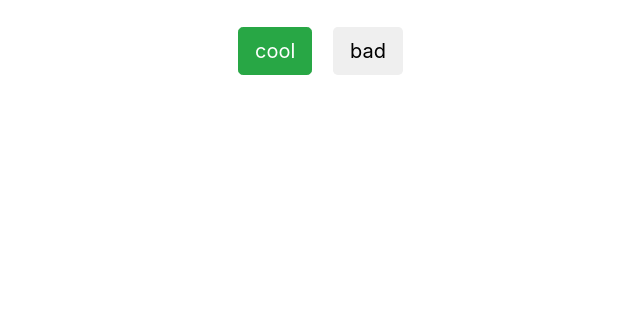
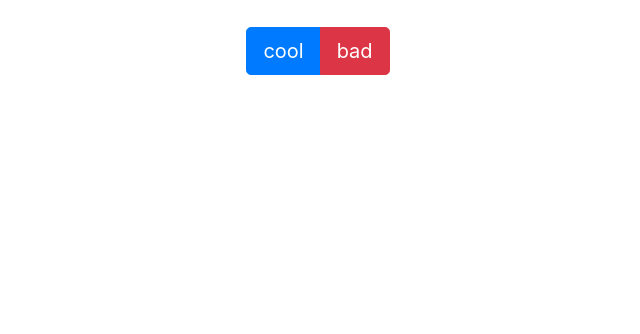
Before and after one commit to dashimaki360/Video-Stream, a Flask app: page / in a window 1280 px wide. Shown: the part 466-800 px from the top of the page, without its empty margins (322-962 px from the left). Run offline with Flask 2, Linux system fonts and the light colour scheme; parts of the project's set-up code (start-up, migrations or seed data) failed here and were passed over; some libraries are stand-ins or nearby versions.

Commit message:
modifi index cool bad button

```diff
--- a/templates/index.html
+++ b/templates/index.html
@@ -19,12 +19,12 @@
         </div>
       </div>
 
-      <div class="row pt-5">
-        <div class="col-lg-1 offset-lg-5 text-center">
-          <button class="btn btn-lg btn-success" onclick="location.href='{{ url_for('good_btn') }}'">cool</button>
-        </div>
-        <div class="col-lg-1 text-center">
-          <button class="btn btn-lg btn-default mx-auto" onclick="location.href='https://google.com'">bad</button>
+      <div class="row py-5">
+        <div class="col-md-12 text-center">
+          <div class="btn-group">
+            <button class="btn btn-lg btn-primary" onclick="location.href='{{ url_for('good_btn') }}'">cool</button>
+            <button class="btn btn-lg btn-danger" onclick="location.href='https://google.com'">bad</button>
+          </div>
         </div>
       </div>
 
```
